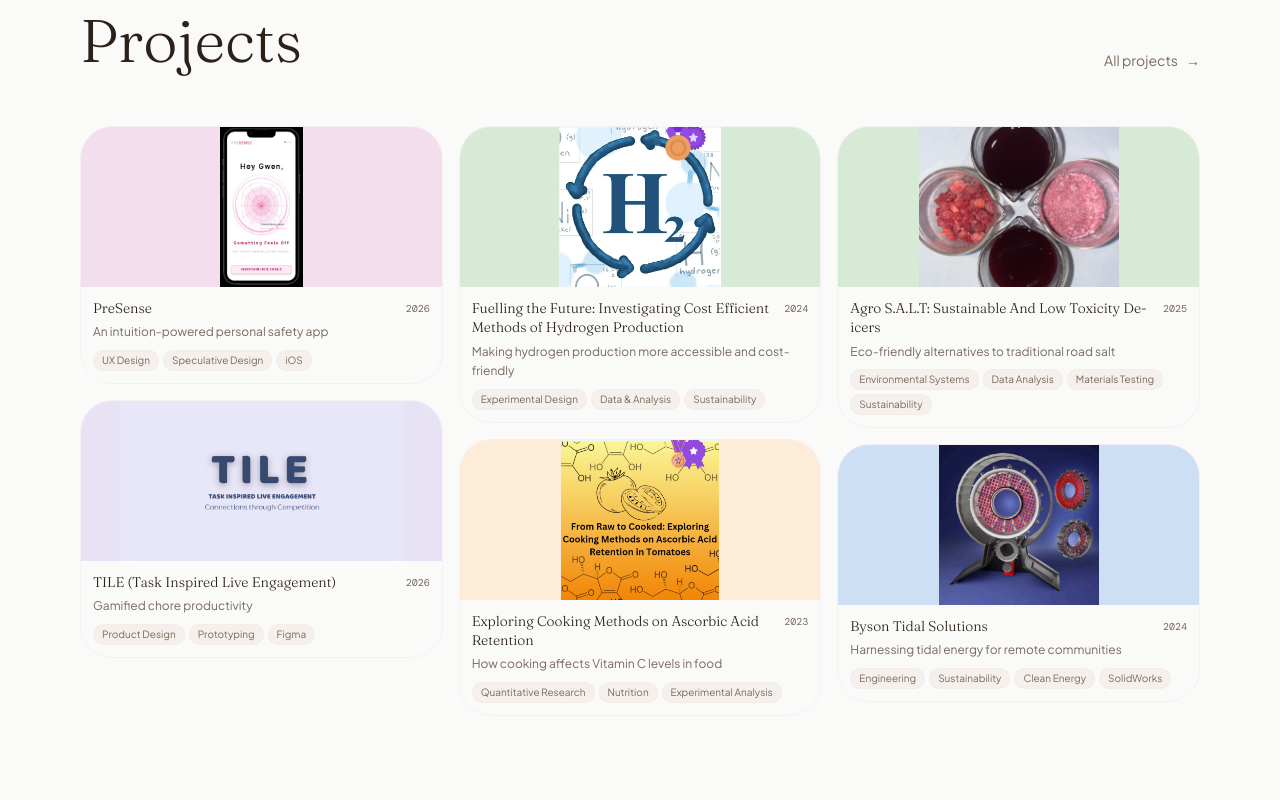
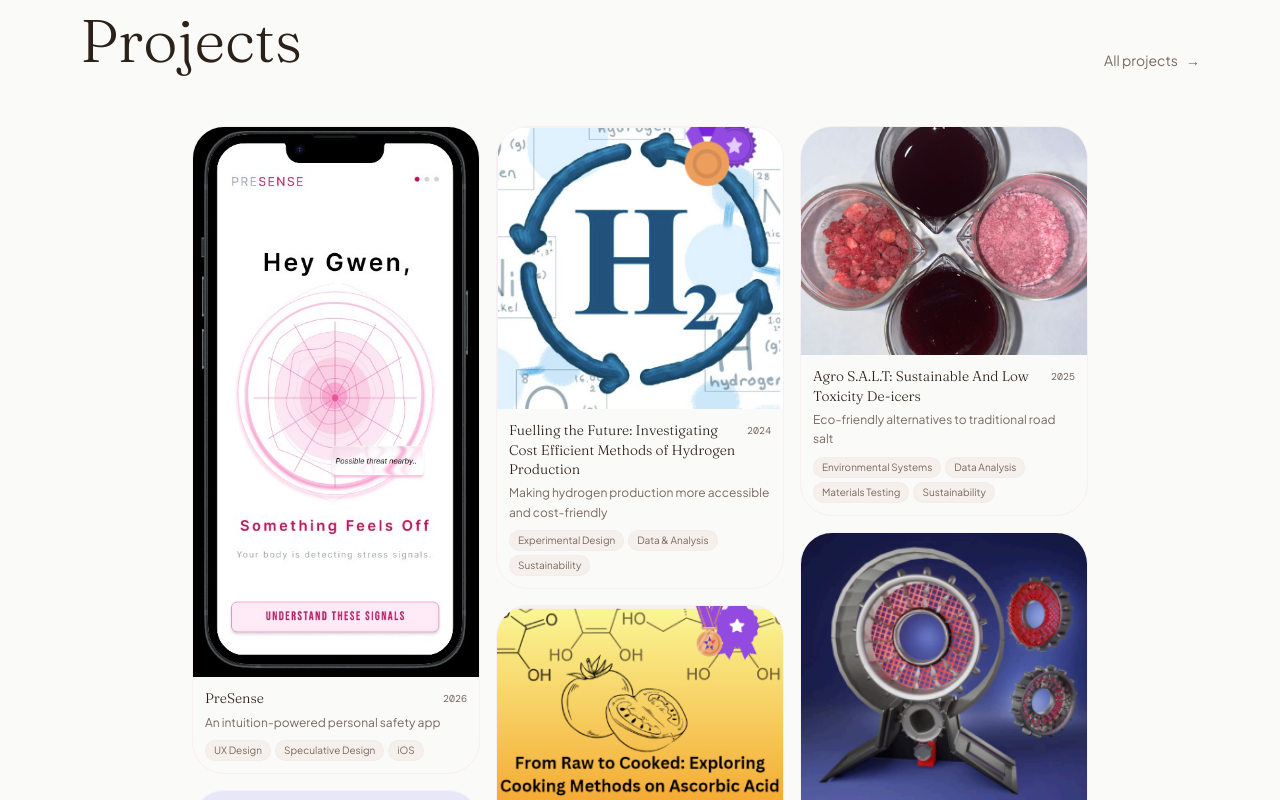
Before and after one commit to lalithyaraavi/lalithya-website, a Next.js app: page / in a window 1280 px wide. Shown: the part 980-1780 px from the top of the page. Built offline with nearby package versions, Linux system fonts and the light colour scheme; a web font is replaced by a local one.

Commit message:
restore full images, constrain grid width for smaller cards

```diff
--- a/src/app/page.tsx
+++ b/src/app/page.tsx
@@ -137,7 +137,7 @@ export default function Home() {
           </div>
         </FadeIn>
 
-        <div className="columns-2 md:columns-3 gap-4">
+        <div className="columns-2 md:columns-3 gap-4 max-w-4xl mx-auto">
           {projects.slice(0, 6).map((p, i) => (
             <div key={p.slug} className="break-inside-avoid mb-4">
               <ProjectCard project={p} index={i} />
--- a/src/app/projects/page.tsx
+++ b/src/app/projects/page.tsx
@@ -13,7 +13,7 @@ export default function ProjectsPage() {
         </p>
       </FadeIn>
 
-      <div className="columns-2 md:columns-3 gap-4">
+      <div className="columns-2 md:columns-3 gap-4 max-w-4xl mx-auto">
         {projects.map((p, i) => (
           <div key={p.slug} className="break-inside-avoid mb-4">
             <ProjectCard project={p} index={i} />
--- a/src/components/ProjectCard.tsx
+++ b/src/components/ProjectCard.tsx
@@ -15,12 +15,12 @@ export default function ProjectCard({ project, index }: { project: Project; inde
       <Link href={`/projects/${project.slug}`} className="group block rounded-4xl overflow-hidden border border-rose-light/40 hover:border-rose-DEFAULT/60 transition-all duration-300 hover:shadow-xl hover:shadow-rose-light/30">
         {/* Card header */}
         {project.image || project.images?.[0] ? (
-          <div className="overflow-hidden flex items-center justify-center" style={{ backgroundColor: project.color }}>
+          <div className="overflow-hidden">
             <img
               src={project.images?.[0] ?? project.image}
               alt={project.title}
-              className="w-full object-contain"
-              style={{ filter: "none", mixBlendMode: "normal", maxHeight: "160px" }}
+              className="w-full h-auto block"
+              style={{ filter: "none", mixBlendMode: "normal" }}
             />
           </div>
         ) : (
```
